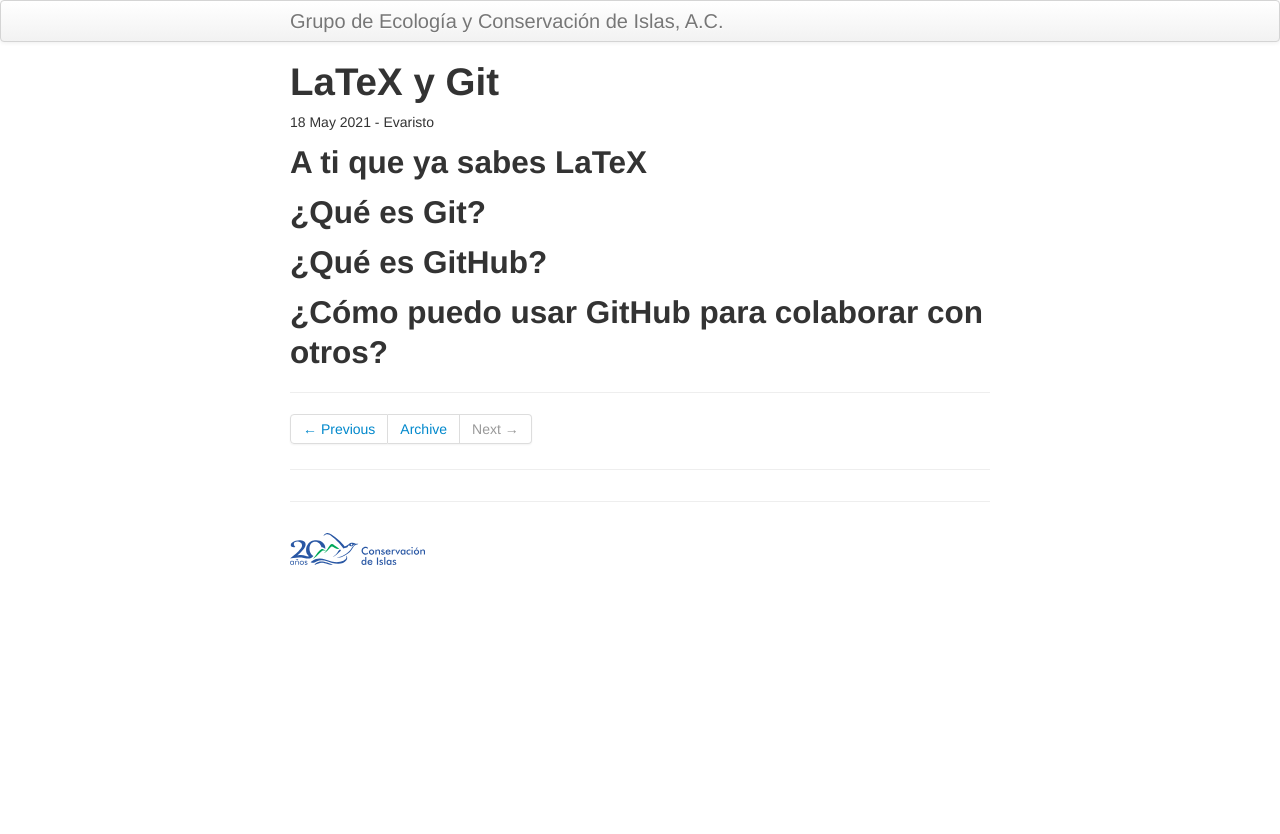
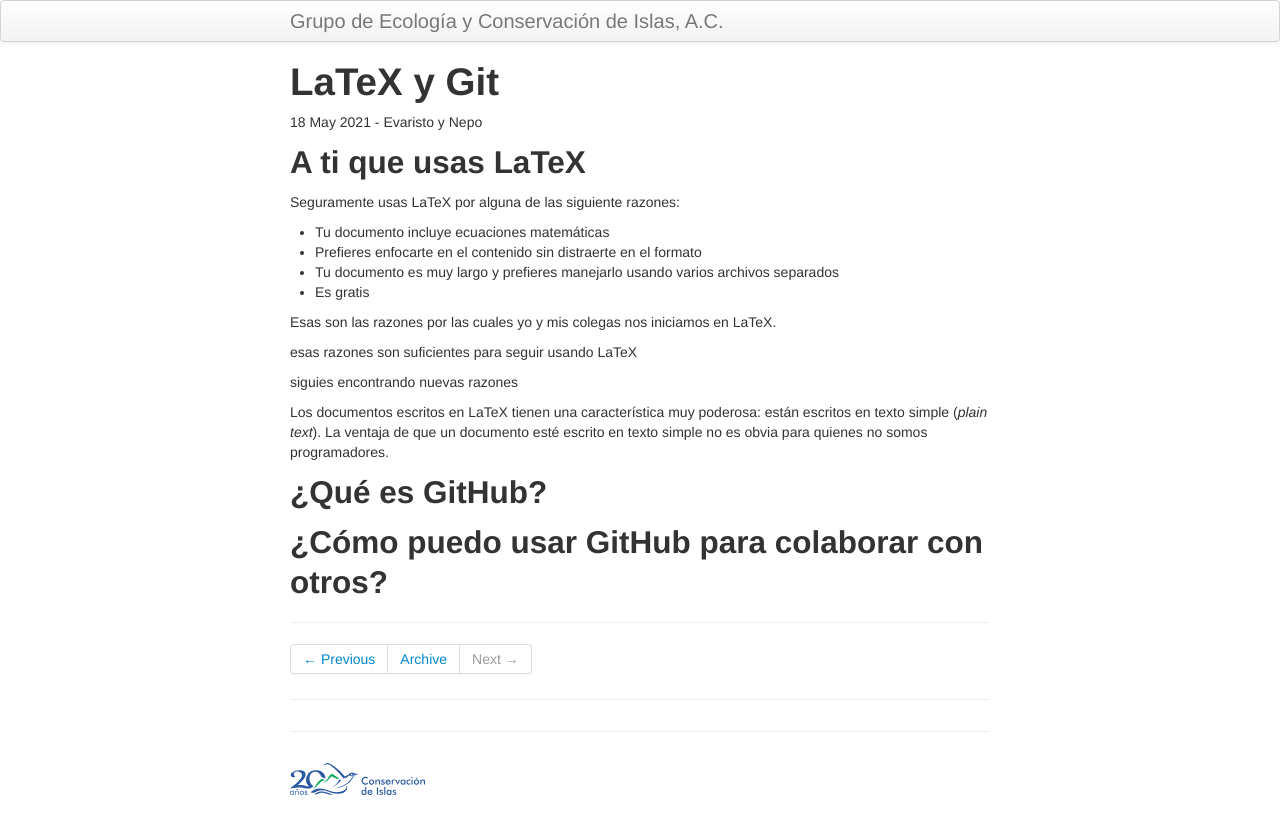
Before and after one commit to LizethMReyes/islasgeci.github.io, a Jekyll site: the page built from _posts/2021-05-18-latex_git.md, in a window 1280 px wide. Shown: the top 834 px of the page. Built offline with Jekyll 4.4.1, drawn with Linux system fonts in a browser that asks for light colours.

Commit message:
✍️ Por qué iniciamos el uso de LaTeX
Las razones por las cuales empezamos a usar LaTeX no es la razón más poderosa

```diff
--- a/_posts/2021-05-18-latex_git.md
+++ b/_posts/2021-05-18-latex_git.md
@@ -1,13 +1,27 @@
 ---
 layout: post
 title: LaTeX y Git
-author: Evaristo
+author: Evaristo y Nepo
 tags: dataops
 ---
+## A ti que usas LaTeX
 
-## A ti que ya sabes LaTeX
+Seguramente usas LaTeX por alguna de las siguiente razones:
 
-## ¿Qué es Git?
+- Tu documento incluye ecuaciones matemáticas
+- Prefieres enfocarte en el contenido sin distraerte en el formato
+- Tu documento es muy largo y prefieres manejarlo usando varios archivos separados
+- Es gratis
+
+Esas son las razones por las cuales yo y mis colegas nos iniciamos en LaTeX.
+
+esas razones son suficientes para seguir usando LaTeX
+
+siguies encontrando nuevas razones
+
+Los documentos escritos en LaTeX tienen una característica muy poderosa: están escritos en texto
+simple (_plain text_). La ventaja de que un documento esté escrito en texto simple no es obvia para
+quienes no somos programadores.
 
 ## ¿Qué es GitHub?
 
```
